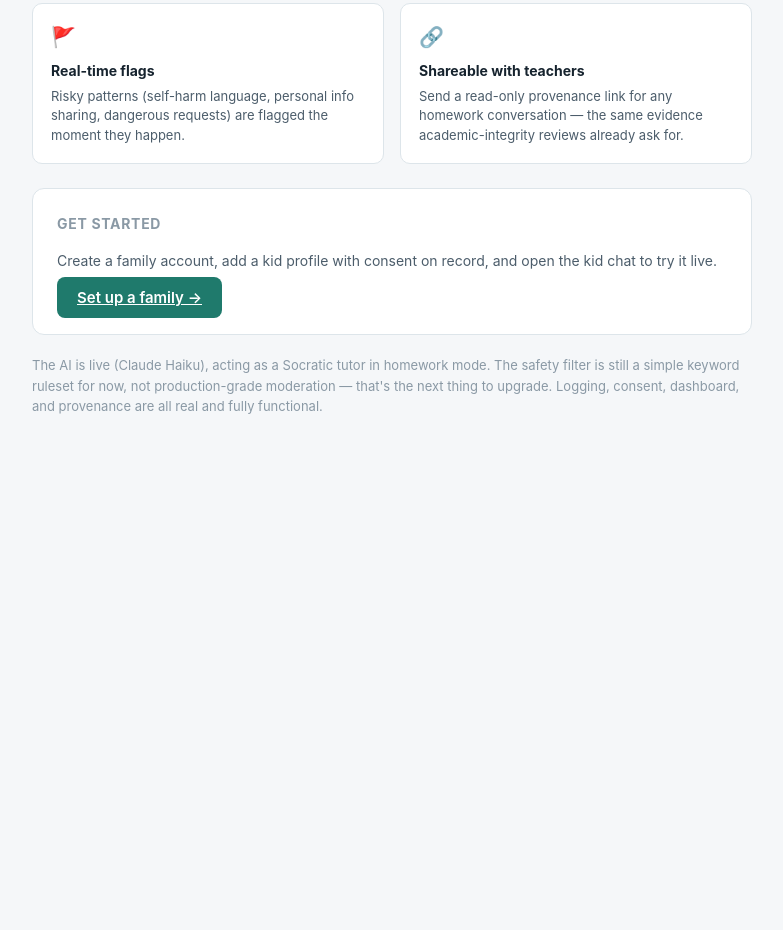
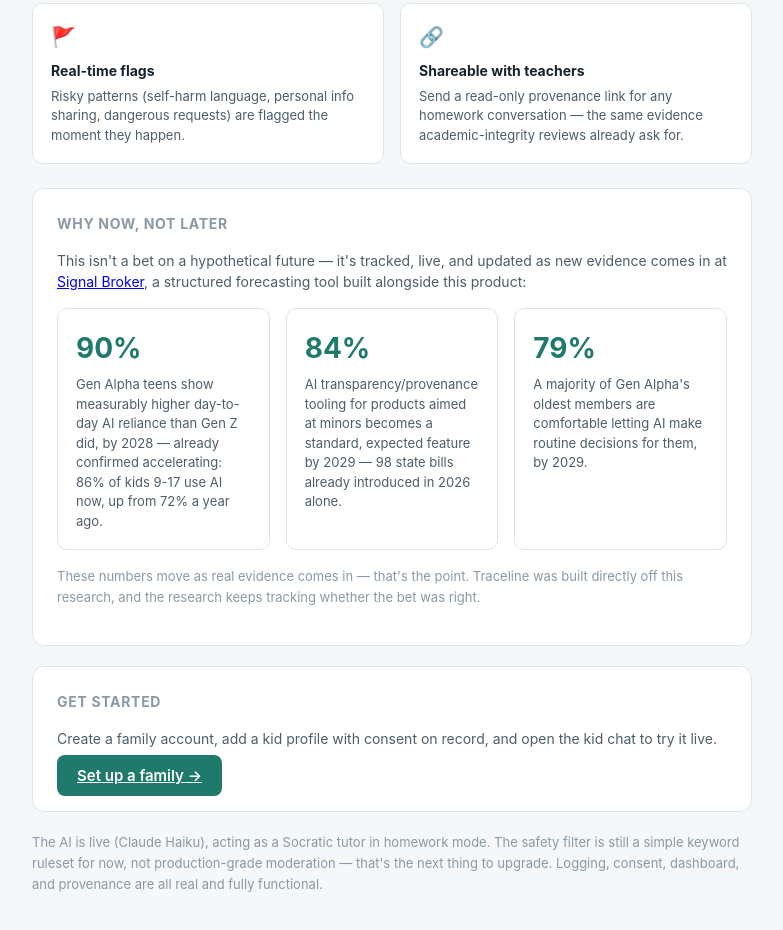
Before and after one commit to henryfeinstein22/traceline, a website: page public/index.html in a window 1280 px wide. Shown: the part 699-1629 px from the top of the page, without its empty margins (248-1031 px from the left). Before the commit the page ends 1209 px from the top, so only its background shows below. Drawn offline with Linux system fonts and the light colour scheme.

Commit message:
Add Signal Broker timing data to landing page

```diff
--- a/public/index.html
+++ b/public/index.html
@@ -56,6 +56,26 @@
   </div>
 
   <div class="panel">
+    <h2>Why now, not later</h2>
+    <p style="margin-top:0; color:var(--ink-soft); font-size:14px;">This isn't a bet on a hypothetical future — it's tracked, live, and updated as new evidence comes in at <a href="https://signal-broker-production.up.railway.app" target="_blank">Signal Broker</a>, a structured forecasting tool built alongside this product:</p>
+    <div class="feature-grid" style="grid-template-columns: 1fr 1fr 1fr; margin: 16px 0;">
+      <div class="feature">
+        <div class="v" style="font-size:28px; font-weight:700; color:var(--accent);">90%</div>
+        <p style="margin-top:6px;">Gen Alpha teens show measurably higher day-to-day AI reliance than Gen Z did, by 2028 — already confirmed accelerating: 86% of kids 9-17 use AI now, up from 72% a year ago.</p>
+      </div>
+      <div class="feature">
+        <div class="v" style="font-size:28px; font-weight:700; color:var(--accent);">84%</div>
+        <p style="margin-top:6px;">AI transparency/provenance tooling for products aimed at minors becomes a standard, expected feature by 2029 — 98 state bills already introduced in 2026 alone.</p>
+      </div>
+      <div class="feature">
+        <div class="v" style="font-size:28px; font-weight:700; color:var(--accent);">79%</div>
+        <p style="margin-top:6px;">A majority of Gen Alpha's oldest members are comfortable letting AI make routine decisions for them, by 2029.</p>
+      </div>
+    </div>
+    <p class="note" style="margin-top:4px;">These numbers move as real evidence comes in — that's the point. Traceline was built directly off this research, and the research keeps tracking whether the bet was right.</p>
+  </div>
+
+  <div class="panel">
     <h2>Get started</h2>
     <p style="margin-top:0; color:var(--ink-soft); font-size:14px;">Create a family account, add a kid profile with consent on record, and open the kid chat to try it live.</p>
     <a class="btn" href="parent.html">Set up a family →</a>
```
